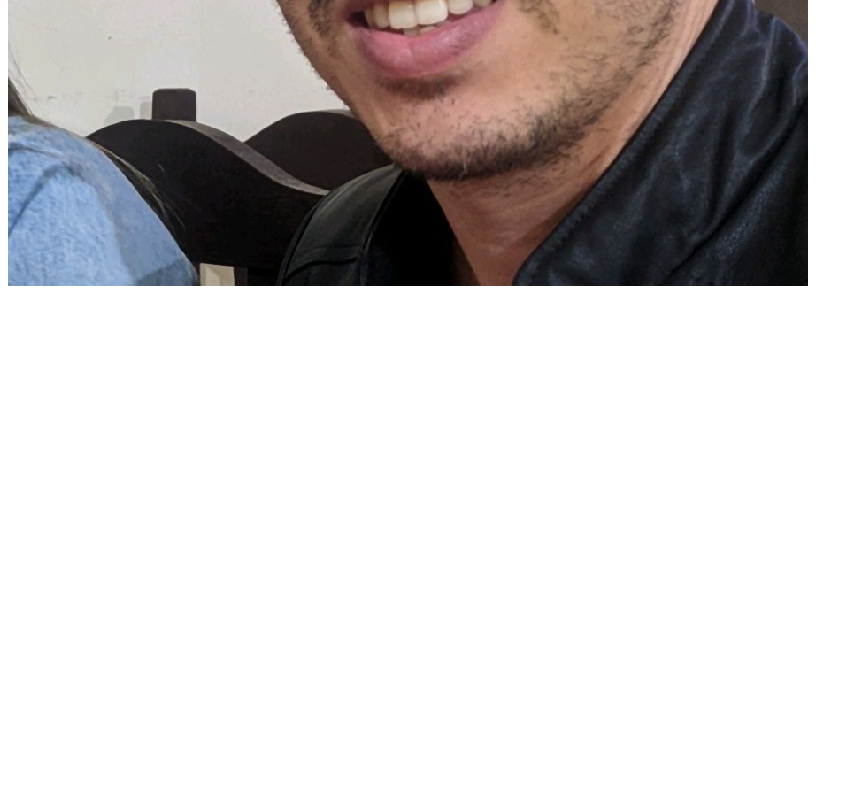
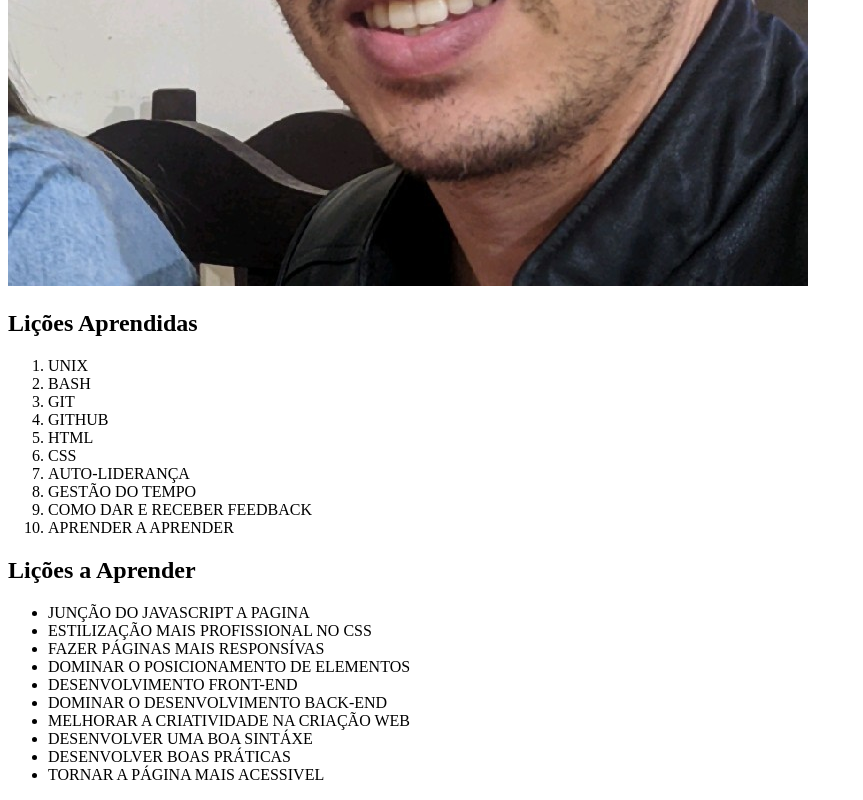
Before and after one commit to marcellrpena/novo-repositorio, a plain HTML site: page index.html in a window 1280 px wide. Shown: the part 612-1412 px from the top of the page, without its empty margins (0-863 px from the left). Before the commit the page ends 910 px from the top, so only its background shows below. Drawn offline with Linux system fonts and the light colour scheme.

Commit message:
criação de arquivos

```diff
--- a/index.html
+++ b/index.html
@@ -22,6 +22,38 @@
     <section id="image">
       <img id="minha_foto" src="./foto.jpeg" alt="imagem de perfil">
     </section>
+    <article class="lado-esquerdo">
+      <section class="lista-1">
+        <h2>Lições Aprendidas</h2>
+        <ol id="licoes_aprendidas">
+          <li>UNIX</li>
+          <li>BASH</li>
+          <li>GIT</li>
+          <li>GITHUB</li>
+          <li>HTML</li>
+          <li>CSS</li>
+          <li>AUTO-LIDERANÇA</li>
+          <li>GESTÃO DO TEMPO</li>
+          <li>COMO DAR E RECEBER FEEDBACK</li>
+          <li>APRENDER A APRENDER</li>
+        </ol>
+      </section>
+      <section class="lista-2">
+        <h2>Lições a Aprender</h2>
+        <ul id="licoes_a_aprender">
+          <li>JUNÇÃO DO JAVASCRIPT A PAGINA</li>
+          <li>ESTILIZAÇÃO MAIS PROFISSIONAL NO CSS</li>
+          <li>FAZER PÁGINAS MAIS RESPONSÍVAS</li>
+          <li>DOMINAR O POSICIONAMENTO DE ELEMENTOS</li>
+          <li>DESENVOLVIMENTO FRONT-END</li>
+          <li>DOMINAR O DESENVOLVIMENTO BACK-END</li>
+          <li>MELHORAR A CRIATIVIDADE NA CRIAÇÃO WEB</li>
+          <li>DESENVOLVER UMA BOA SINTÁXE</li>
+          <li>DESENVOLVER BOAS PRÁTICAS</li>
+          <li>TORNAR A PÁGINA MAIS ACESSIVEL</li>
+        </ul>
+      </section>
+    </article>
   </main>
 
 </body>
```
